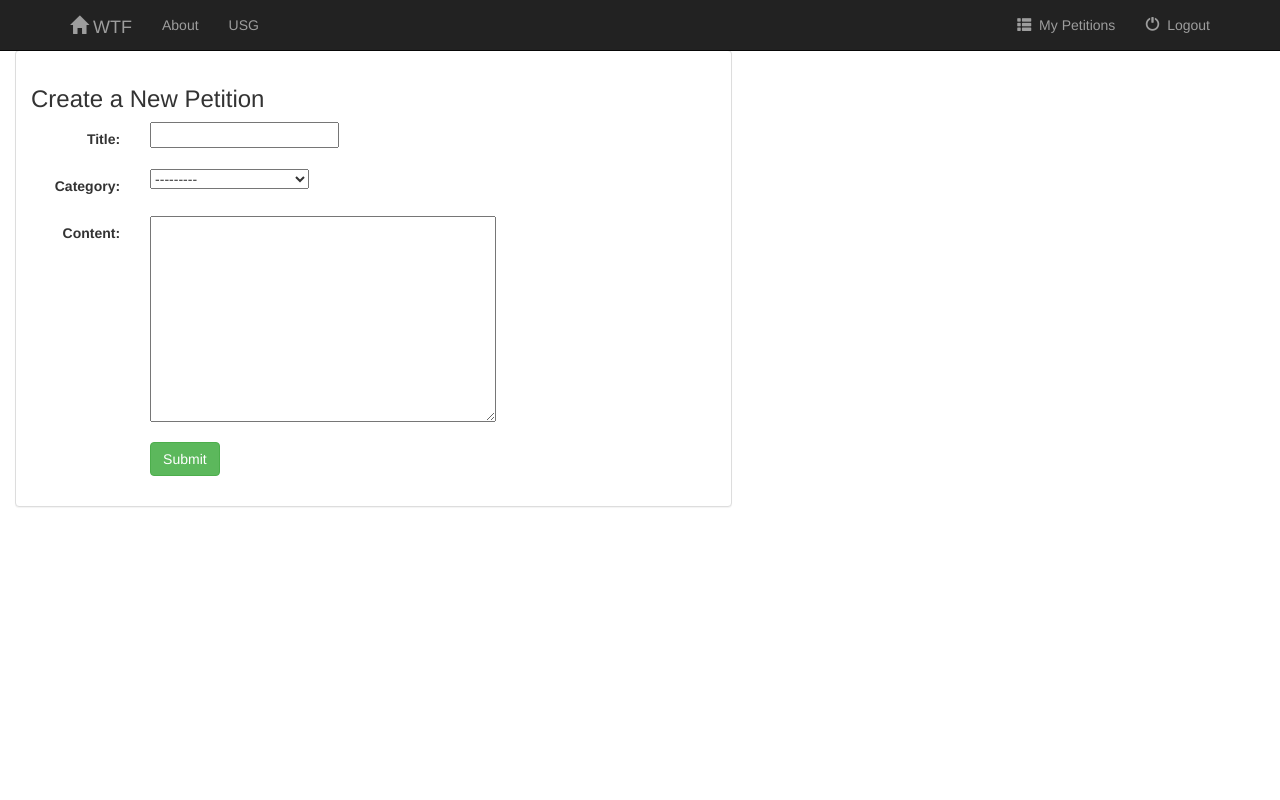
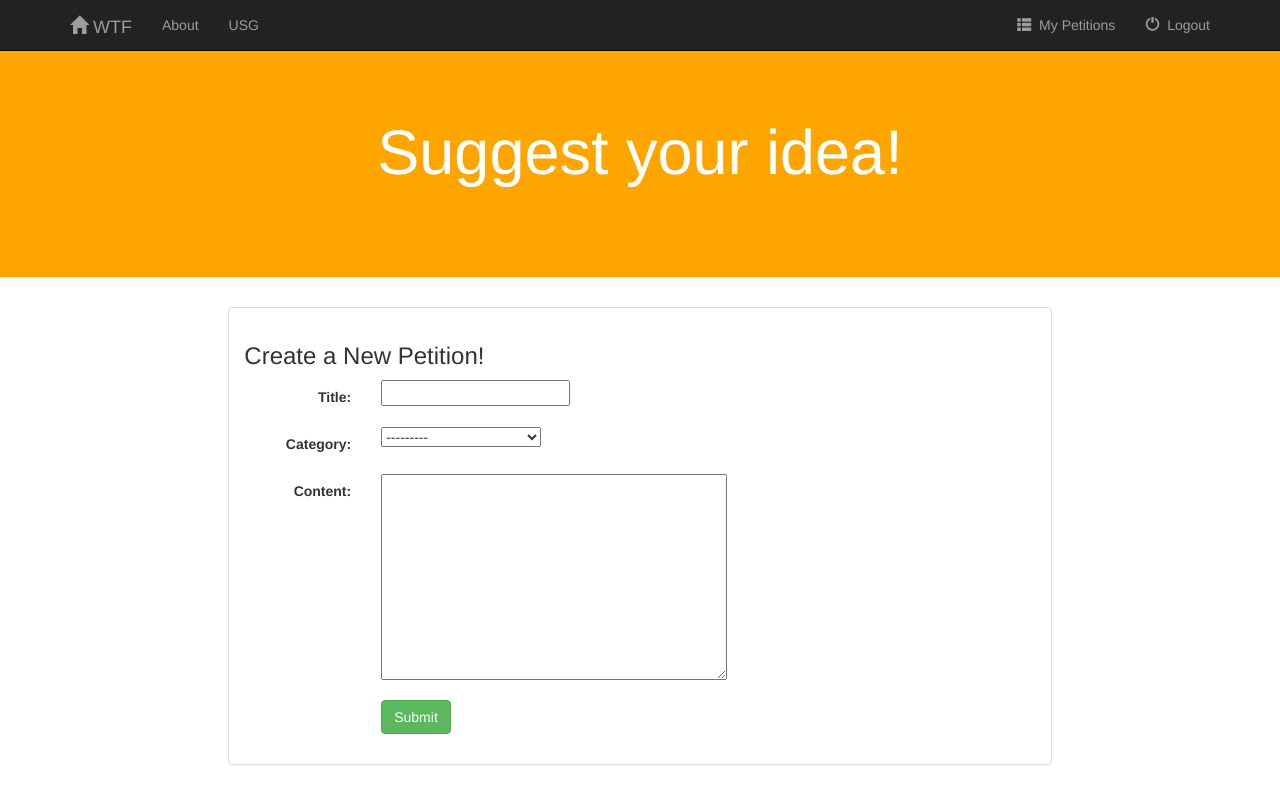
Before and after one commit to dwchung4/WTFPrinceton, a Django app: page /create_petition/ in a window 1280 px wide. Run offline with Django 3.2, Linux system fonts and the light colour scheme; a user stored in the database is signed in; parts of the project's set-up code (start-up, migrations or seed data) failed here and were passed over; some libraries are stand-ins or nearby versions.

Commit message:
create petition page formatted

```diff
--- a/database_instructions.txt
+++ b/database_instructions.txt
@@ -5,6 +5,7 @@ heroku pg:push d8qajk44a19ere DATABASE_URL --app wtfprinceton
 
 * To download Heroku database to your local database:
     - To pull, you have to first remove the existing database in your laptop using the command ‘DROP DATABASE d8qajk44a19ere;’ in psql
+OR in Terminal ‘dropdb d8qajk44a19ere’
 
 heroku pg:pull DATABASE_URL d8qajk44a19ere --app wtfprinceton
 
--- a/home/models.py
+++ b/home/models.py
@@ -5,11 +5,13 @@ from datetime import datetime, timedelta
 class Petition(models.Model):
 	categories = (
 		('Academics', 'Academics'),
+		('Athletics & Recreation', 'Athletics & Recreation'),
+		('Community Issues', 'Community Issues'),
 		('Dining', 'Dining'),
-		('Housing and Facilities', 'Housing and Facilities'),
-		('Services', 'Services'),
+		('Housing & Facilities', 'Housing & Facilities'),
 		('Student Activities', 'Student Activities'),
-		('General', 'General')
+		('Student Services', 'Student Services'),
+		('Other', 'Other')
 	)
 
 	id = models.AutoField(primary_key=True)
--- a/home/templates/home/create_petition.html
+++ b/home/templates/home/create_petition.html
@@ -2,6 +2,10 @@
 {% load staticfiles %}
 
 {% block content %}
+
+<div class='jumbotron text-center'>
+<h1>Suggest your idea!</h1>
+</div>
 
 <nav class="navbar navbar-inverse navbar-fixed-top">
   <div class="container">
@@ -36,13 +40,11 @@
 </nav>
 
 <div class="container-fluid">
-
     <div class="row">
-
-        <div class="col-sm-12 col-md-7">
+        <div class="col-sm-12 col-md-8 col-md-offset-2 col-lg-8 col-lg-offset-2">
             <div class="panel panel-default">
                 <div class="panel-body">
-                    <h3>Create a New Petition</h3>
+                    <h3>Create a New Petition!</h3>
                     <form class="form-horizontal" role="form" action="" method="post" enctype="multipart/form-data">
                         {% csrf_token %}
                         {% for field in form %}
```
